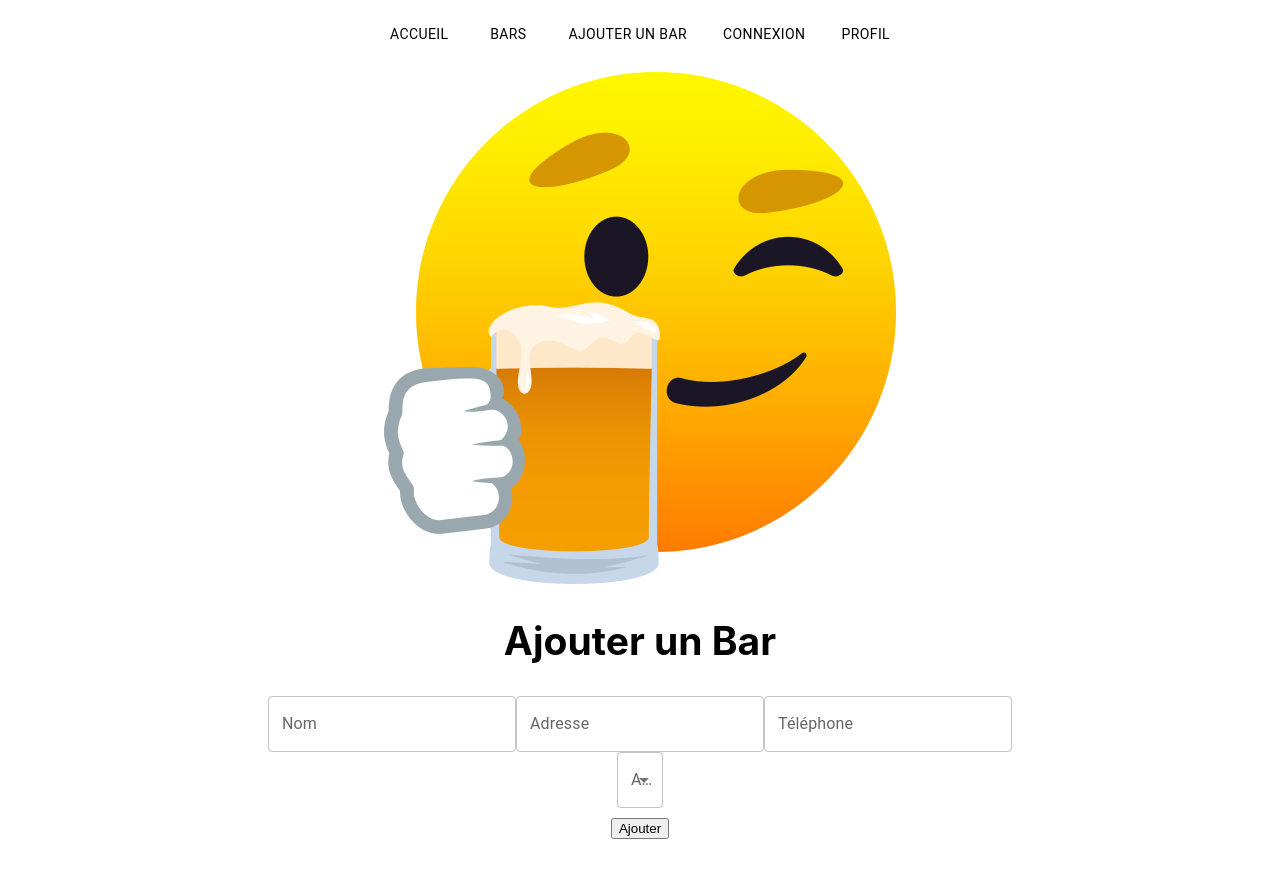
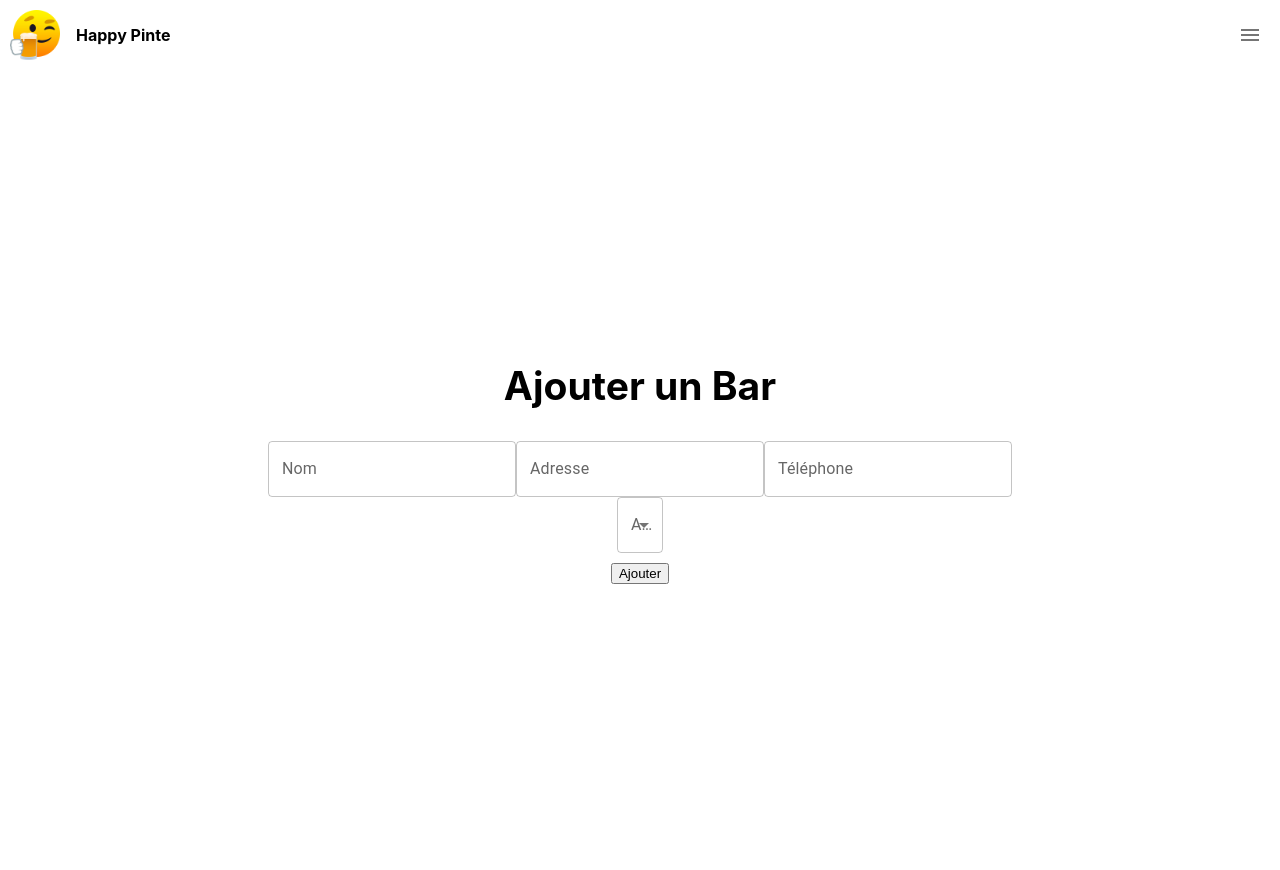
Before and after one commit to Vimeux/happy-hours, a React (Create React App) app: page /addBar in a window 1280 px wide. Built offline with nearby package versions, Linux system fonts and the light colour scheme.

Commit message:
maj header

```diff
--- a/package.json
+++ b/package.json
@@ -5,6 +5,7 @@
   "dependencies": {
     "@emotion/react": "^11.7.1",
     "@emotion/styled": "^11.6.0",
+    "@mui/icons-material": "^5.2.5",
     "@mui/material": "^5.2.5",
     "@testing-library/jest-dom": "^5.16.1",
     "@testing-library/react": "^12.1.2",
--- a/src/App.js
+++ b/src/App.js
@@ -1,5 +1,4 @@
 import './App.css'
-import logo from './logoBeer.png'
 
 import {
   Route,
@@ -7,7 +6,6 @@ import {
 } from 'react-router-dom'
 import Header from './components/Header/Header'
 import Bars from './pages/Bars'
-import Home from './pages/Home'
 import Auth from './pages/Auth'
 import { AuthProvider } from './contexts/AuthContext'
 import Profile from './pages/Profile'
@@ -19,13 +17,11 @@ function App () {
       <AuthProvider>
         <Header />
         <header className='App-header'>
-          <img src={logo} />
           <Routes>
             <Route path='/addBar' element={<AddBar />} />
             <Route path='/profile' element={<Profile />} />
             <Route path='/auth' element={<Auth />} />
-            <Route path='/bars' element={<Bars />} />
-            <Route path='/' element={<Home />} />
+            <Route path='/' element={<Bars />} />
           </Routes>
         </header>
       </AuthProvider>
--- a/src/components/Header/Header.css
+++ b/src/components/Header/Header.css
@@ -1,3 +1,16 @@
+.menu {
+  display: flex;
+  justify-content: space-between;
+}
+
+.menu, .menu-close {
+  padding: 10px;
+}
+
+.logo {
+  width: 50px;
+}
+
 .menu-link {
   text-decoration: none;
   color: #000;
--- a/src/components/Header/Header.js
+++ b/src/components/Header/Header.js
@@ -1,44 +1,90 @@
-import React from 'react'
-import { Button } from '@mui/material'
+import React, { useState } from 'react'
+import { Box, Divider, Drawer, IconButton, List, ListItem, ListItemButton, Stack } from '@mui/material'
+import MenuIcon from '@mui/icons-material/Menu'
+import CloseIcon from '@mui/icons-material/Close'
 import {
   Link
 } from 'react-router-dom'
 
 import './Header.css'
+import logo from '../../logoBeer.png'
 
 function Header () {
+  const [menu, setMenu] = useState(false)
+
+  const toggleDrawer = (open) => (event) => {
+    if (event.type === 'keydown' && (event.key === 'Tab' || event.key === 'Shift')) {
+      return
+    }
+
+    setMenu(open)
+  }
+
+  const menuList = () => (
+    <Box
+      sx={{ width: 250 }}
+      role='presentation'
+      onClick={toggleDrawer(false)}
+      onKeyDown={toggleDrawer(false)}
+    >
+      <Stack
+        direction='row'
+        justifyContent='flex-end'
+        className='menu-close'
+      >
+        <IconButton aria-label='menu' onClick={toggleDrawer(false)}>
+          <CloseIcon />
+        </IconButton>
+      </Stack>
+      <Divider />
+      <List>
+        <ListItem>
+          <ListItemButton>
+            <Link exact='true' to='/' className='menu-link'>Accueil</Link>
+          </ListItemButton>
+        </ListItem>
+        <ListItem>
+          <ListItemButton>
+            <Link to='/addBar' className='menu-link'>Ajouter un bar</Link>
+          </ListItemButton>
+        </ListItem>
+        <ListItem>
+          <ListItemButton>
+            <Link to='/auth' className='menu-link'>Connexion</Link>
+          </ListItemButton>
+        </ListItem>
+        <ListItem>
+          <ListItemButton>
+            <Link to='/profile' className='menu-link'>Profil</Link>
+          </ListItemButton>
+        </ListItem>
+      </List>
+    </Box>
+  )
+
   return (
-    <>
-      <nav>
-        <ul className='menu-list'>
-          <li>
-            <Button>
-              <Link exact='true' to='/' className='menu-link'>Accueil</Link>
-            </Button>
-          </li>
-          <li>
-            <Button>
-              <Link to='/bars' className='menu-link'>Bars</Link>
-            </Button>
-          </li>
-          <li>
-            <Button>
-              <Link to='/addBar' className='menu-link'>Ajouter un bar</Link>
-            </Button>
-          </li>
-          <li>
-            <Button>
-              <Link to='/auth' className='menu-link'>Connexion</Link>
-            </Button>
-          </li>
-          <li>
-            <Button>
-              <Link to='/profile' className='menu-link'>Profil</Link>
-            </Button>
-          </li>
-        </ul>
-      </nav>
-    </>
+    <div className='menu'>
+      <Link exact='true' to='/' className='menu-link'>
+        <Stack
+          direction='row'
+          alignItems='center'
+          spacing={2}
+        >
+          <img src={logo} className='logo' />
+          <h4>Happy Pinte</h4>
+        </Stack>
+      </Link>
+      <IconButton aria-label='menu' onClick={toggleDrawer(true)}>
+        <MenuIcon />
+      </IconButton>
+      <Drawer
+        anchor='right'
+        open={menu}
+        onClose={toggleDrawer(false)}
+      >
+        {menuList()}
+      </Drawer>
+    </div>
   )
 }
 
```
Also changed, not shown: 1 other file (tests, documents, lock files or other folders).
